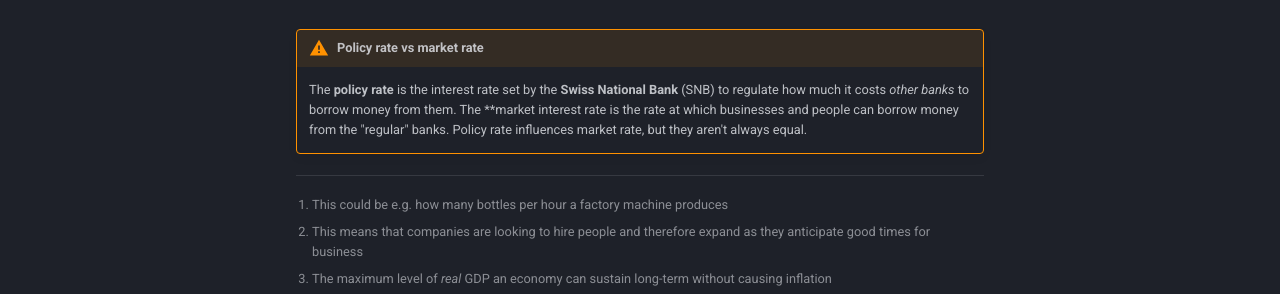
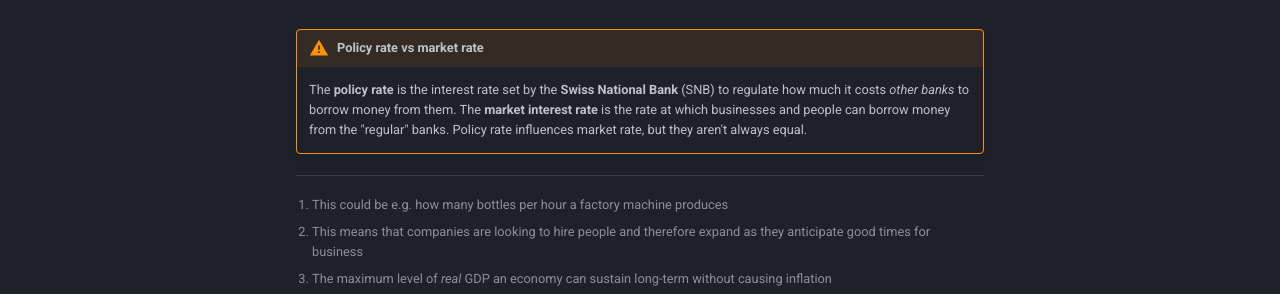
Before and after one commit to VSparl/summary-site, an MkDocs documentation site: the page built from docs/wr/6/summary.md, in a window 1280 px wide and 900 px high, scrolled down 6040 px. Shown: the part 515-809 px from the top of the window. Built offline with MkDocs 1.6.1 and Material for MkDocs 9.7.7, drawn with Linux system fonts in a browser that asks for light colours.

Commit message:
fixed markdown syntax

```diff
--- a/docs/wr/6/summary.md
+++ b/docs/wr/6/summary.md
@@ -217,4 +217,4 @@ Fiscal policy can be implemented in two ways:
     - rising market interest rate
 
 !!! warning "Policy rate vs market rate"
-    The **policy rate** is the interest rate set by the **Swiss National Bank** (SNB) to regulate how much it costs _other banks_ to borrow money from them. The **market interest rate is the rate at which businesses and people can borrow money from the "regular" banks. Policy rate influences market rate, but they aren't always equal.
+    The **policy rate** is the interest rate set by the **Swiss National Bank** (SNB) to regulate how much it costs _other banks_ to borrow money from them. The **market interest rate** is the rate at which businesses and people can borrow money from the "regular" banks. Policy rate influences market rate, but they aren't always equal.
```
